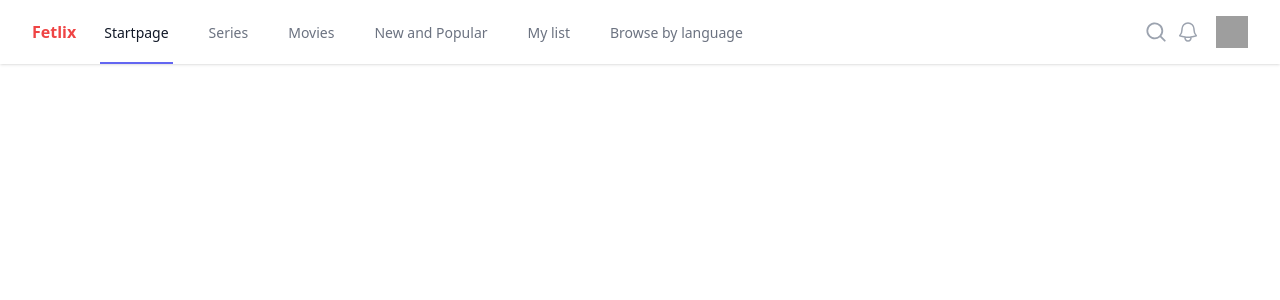
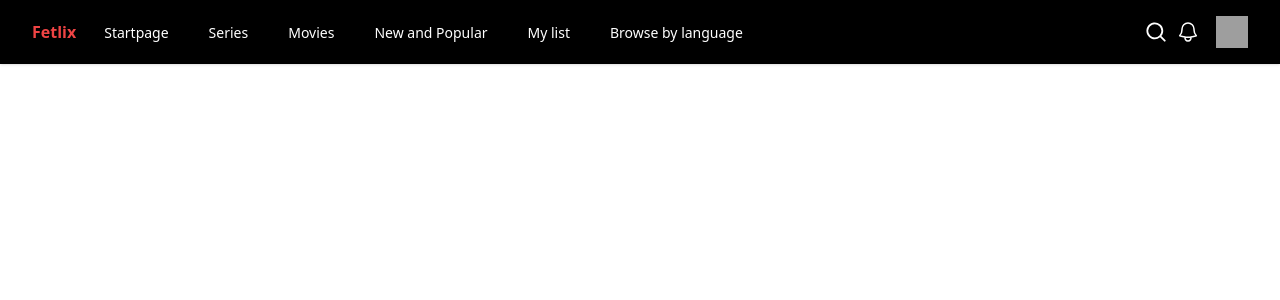
Before and after one commit to IsacHolstad/fetlix, a React (Create React App) app: page /home in a window 1280 px wide. Shown: the top 300 px of the page. Built offline with nearby package versions, Linux system fonts and the light colour scheme; grey boxes are pictures that could not be loaded.

Commit message:
header coloring change

```diff
--- a/src/components/shared/HeaderNavigation.js
+++ b/src/components/shared/HeaderNavigation.js
@@ -11,7 +11,7 @@ function classNames(...classes) {
 
 export default function HeaderNavigation() {
     return (
-        <Disclosure as="nav" className="bg-white shadow">
+        <Disclosure as="nav" className="bg-black shadow">
             {({ open }) => (
                 <>
                     <div className="mx-auto max-w-7xl px-4 sm:px-6 lg:px-8">
@@ -24,37 +24,37 @@ export default function HeaderNavigation() {
                                     {/* Current: "border-indigo-500 text-gray-900", Default: "border-transparent text-gray-500 hover:border-gray-300 hover:text-gray-700" */}
                                     <a
                                         href="#"
-                                        className="inline-flex items-center border-b-2 border-indigo-500 px-1 pt-1 text-sm font-medium text-gray-900"
+                                        className="inline-flex items-center border-b-2 border-transparent px-1 pt-1 text-sm font-medium text-white hover:border-gray-300 hover:text-gray-300"
                                     >
                                         Startpage
                                     </a>
                                     <a
                                         href="#"
-                                        className="inline-flex items-center border-b-2 border-transparent px-1 pt-1 text-sm font-medium text-gray-500 hover:border-gray-300 hover:text-gray-700"
+                                        className="inline-flex items-center border-b-2 border-transparent px-1 pt-1 text-sm font-medium text-white hover:border-gray-300 hover:text-gray-300"
                                     >
                                         Series
                                     </a>
                                     <a
                                         href="#"
-                                        className="inline-flex items-center border-b-2 border-transparent px-1 pt-1 text-sm font-medium text-gray-500 hover:border-gray-300 hover:text-gray-700"
+                                        className="inline-flex items-center border-b-2 border-transparent px-1 pt-1 text-sm font-medium text-white hover:border-gray-300 hover:text-gray-300"
                                     >
                                         Movies
                                     </a>
                                     <a
                                         href="#"
-                                        className="inline-flex items-center border-b-2 border-transparent px-1 pt-1 text-sm font-medium text-gray-500 hover:border-gray-300 hover:text-gray-700"
+                                        className="inline-flex items-center border-b-2 border-transparent px-1 pt-1 text-sm font-medium text-white hover:border-gray-300 hover:text-gray-300"
                                     >
                                         New and Popular
                                     </a>
                                     <a
                                         href="#"
-                                        className="inline-flex items-center border-b-2 border-transparent px-1 pt-1 text-sm font-medium text-gray-500 hover:border-gray-300 hover:text-gray-700"
+                                        className="inline-flex items-center border-b-2 border-transparent px-1 pt-1 text-sm font-medium text-white hover:border-gray-300 hover:text-gray-300"
                                     >
                                         My list
                                     </a>
                                     <a
                                         href="#"
-                                        className="inline-flex items-center border-b-2 border-transparent px-1 pt-1 text-sm font-medium text-gray-500 hover:border-gray-300 hover:text-gray-700"
+                                        className="inline-flex items-center border-b-2 border-transparent px-1 pt-1 text-sm font-medium text-white hover:border-gray-300 hover:text-gray-300"
                                     >
                                         Browse by language
                                     </a>
@@ -63,13 +63,13 @@ export default function HeaderNavigation() {
                             <div className="hidden sm:ml-6 sm:flex sm:items-center">
                                 <button
                                     type="button"
-                                    className="relative rounded-full bg-white p-1 text-gray-400 hover:text-gray-500 focus:outline-none focus:ring-2 focus:ring-indigo-500 focus:ring-offset-2"
+                                    className="relative rounded-full bg-black p-1 text-gray-400 hover:text-gray-300 focus:outline-none focus:ring-2 focus:ring-indigo-500 focus:ring-offset-2"
                                 >
                                     <span className="absolute -inset-1.5" />
                                     <span className="sr-only">View notifications</span>
                                     <div className="flex gap-2">
-                                        <MagnifyingGlassIcon className="h-6 w-6 text-gray-400" aria-hidden="true" />
-                                        <BellIcon className="h-6 w-6" aria-hidden="true" />
+                                        <MagnifyingGlassIcon className="h-6 w-6 text-white" aria-hidden="true" />
+                                        <BellIcon className="h-6 w-6 text-white" aria-hidden="true" />
                                     </div>
                                 </button>
 
```
